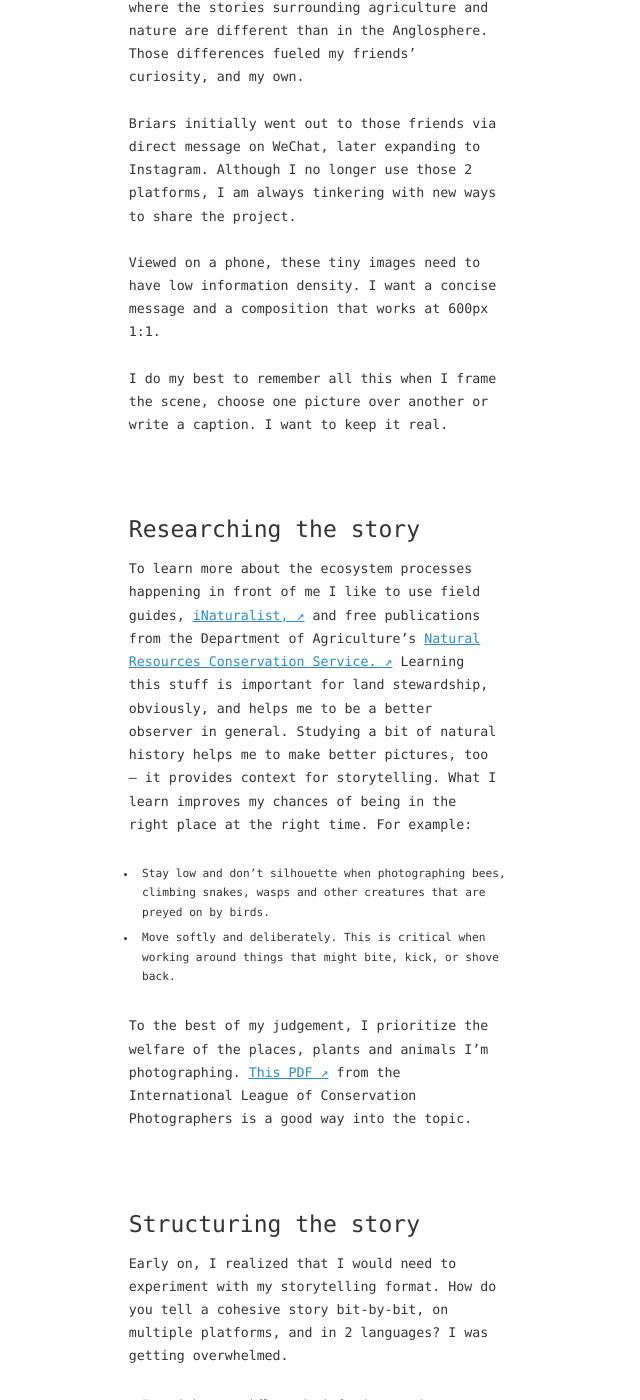
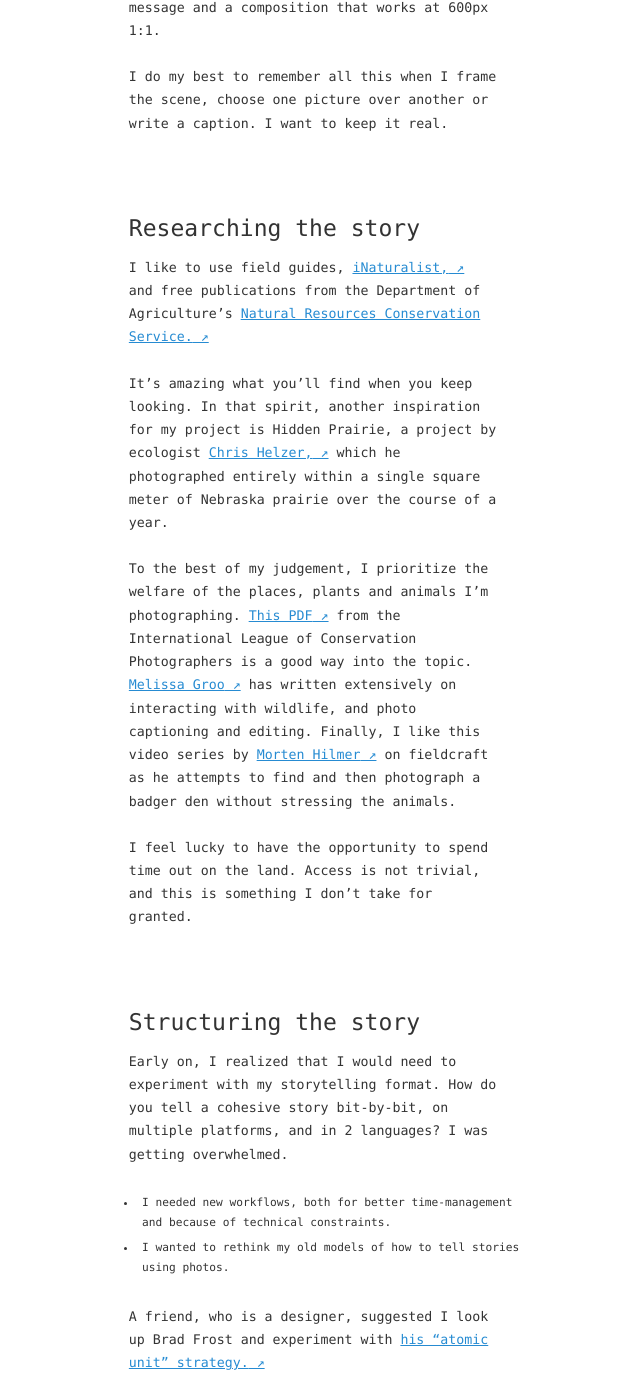
Before and after one commit to zachmccabe/zachmccabe.github.io, a Jekyll site: the page built from _briars/briars.md, in a window 1280 px wide and 1400 px high, scrolled down 1870 px. Shown: the whole window, without its empty margins (190-830 px from the left). Built offline with Jekyll 4.4.1, drawn with Linux system fonts in a browser that asks for light colours; some of the changed text lies outside the part shown.

Commit message:
Update briars.md
Copy tweaks

```diff
--- a/_briars/briars.md
+++ b/_briars/briars.md
@@ -33,17 +33,10 @@
 
 ## Project inspiration
 
-A visit with an old friend that got this project started, and keeps it moving. During a visit to the US, my childhood Chinese teacher (she's a business consultant these days) gave me a notebook filled with details from [Qi Bai Shi's] ink and brush paintings.
+A visit with an old friend that got this project started, and keeps it moving. During a visit to the US, my childhood Chinese teacher (she's a business consultant these days) gave me a notebook filled with details from Qi Bai Shi's ink and brush paintings.
 
 Qi's crickets and cicadas were my favorite when I was a kid. His work was so different to anything I'd ever seen. It made me smile. It still does. When my teacher handed me that notebook, she gave me an idea and Briars got its start -- that was 10 years ago.
 
-Another key inspiration is Hidden Prairie, a project by ecologist [Chris Helzer,] which he photographed entirely within a single square meter of Nebraska prairie over the course of a year.
-
-Finally, old Japanese gyotaku -- fish prints -- which fishermen made by brushing ink on the side of a fish and then quickly, carefully pressing rice paper down on top to make a visual record of their catch. I want to work with that kind of speed and economy.
-
-[Qi Bai Shi's]: https://www.tretyakovgallerymagazine.com/articles/3-2017-56/true-charm-nature-some-notes-qi-baishi-and-his-art
-
-[Chris Helzer,]: https://prairieecologist.com
 
 
 
@@ -66,18 +59,25 @@
 
 ## Researching the story
 
-To learn more about the ecosystem processes happening in front of me I like to use field guides, [iNaturalist,] and free publications from the Department of Agriculture's [Natural Resources Conservation Service.] Learning this stuff is important for land stewardship, obviously, and helps me to be a better observer in general. Studying a bit of natural history helps me to make better pictures, too -- it provides context for storytelling. What I learn improves my chances of being in the right place at the right time. For example:
+I like to use field guides, [iNaturalist,] and free publications from the Department of Agriculture’s [Natural Resources Conservation Service.]
 
-- Stay low and don't silhouette when photographing bees, climbing snakes, wasps and other creatures that are preyed on by birds.
-- Move softly and deliberately. This is critical when working around things that might bite, kick, or shove back.
+It's amazing what you'll find when you keep looking. In that spirit, another inspiration for my project is Hidden Prairie, a project by ecologist [Chris Helzer,] which he photographed entirely within a single square meter of Nebraska prairie over the course of a year.
 
-To the best of my judgement, I prioritize the welfare of the places, plants and animals I'm photographing. [This PDF] from the International League of Conservation Photographers is a good way into the topic.
+To the best of my judgement, I prioritize the welfare of the places, plants and animals I’m photographing. [This PDF] from the International League of Conservation Photographers is a good way into the topic. [Melissa Groo] has written extensively on interacting with wildlife, and photo captioning and editing. Finally, I like this video series by [Morten Hilmer] on fieldcraft as he attempts to find and then photograph a badger den without stressing the animals.
+
+I feel lucky to have the opportunity to spend time out on the land. Access is not trivial, and this is something I don't take for granted.
 
 [iNaturalist,]: https://www.inaturalist.org/
 
 [Natural Resources Conservation Service.]: https://www.nrcs.usda.gov/wps/portal/nrcs/main/plantmaterials/technical/publications/
 
+[Chris Helzer,]: https://prairieecologist.com
+
 [This PDF]: https://files.visurapro.com/pro/files/users/29/f3bba9e16328a868bf62b9f419a67de7.pdf
+
+[Melissa Groo]: https://www.melissagroo.com/ethics.php
+
+[Morten Hilmer]: https://youtu.be/YaH8oFQLLR8
 
 
 
```
Also changed, not shown: other parts of _briars/briars.md (+1 -1 lines).
